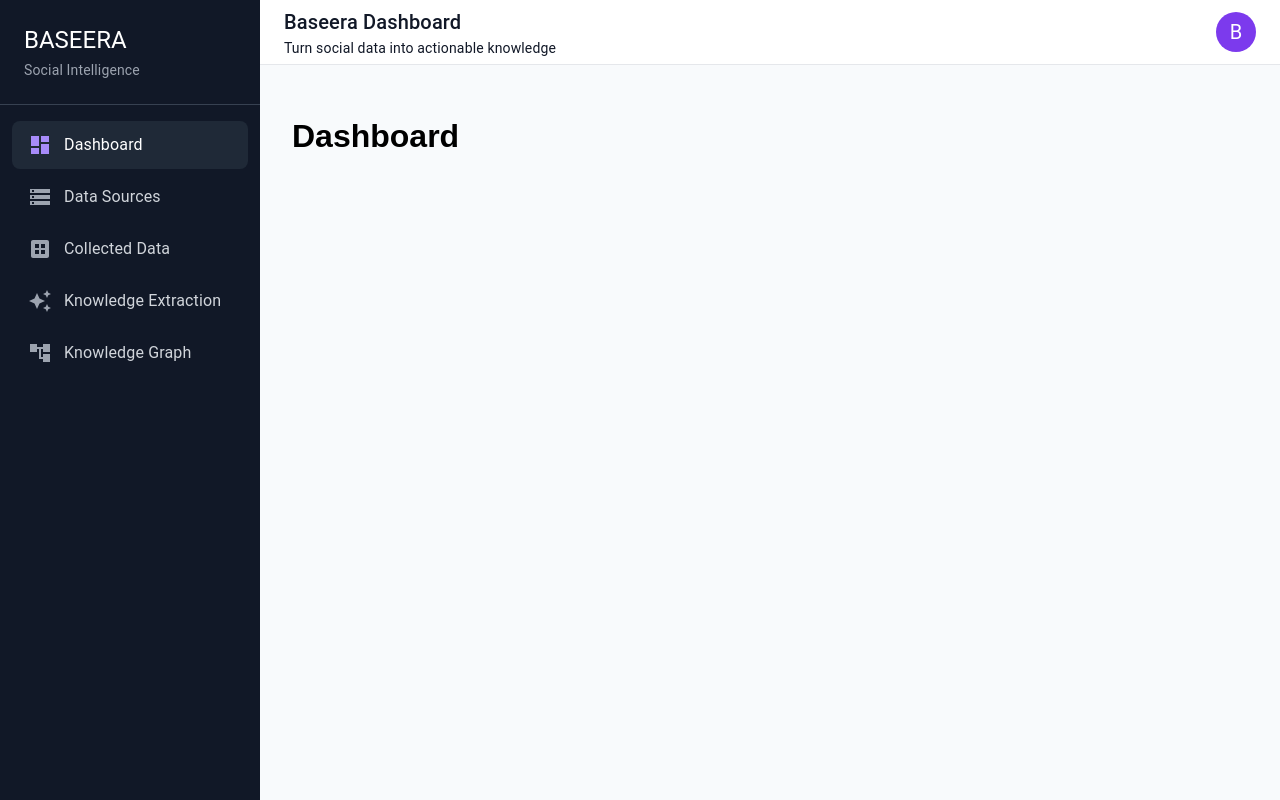
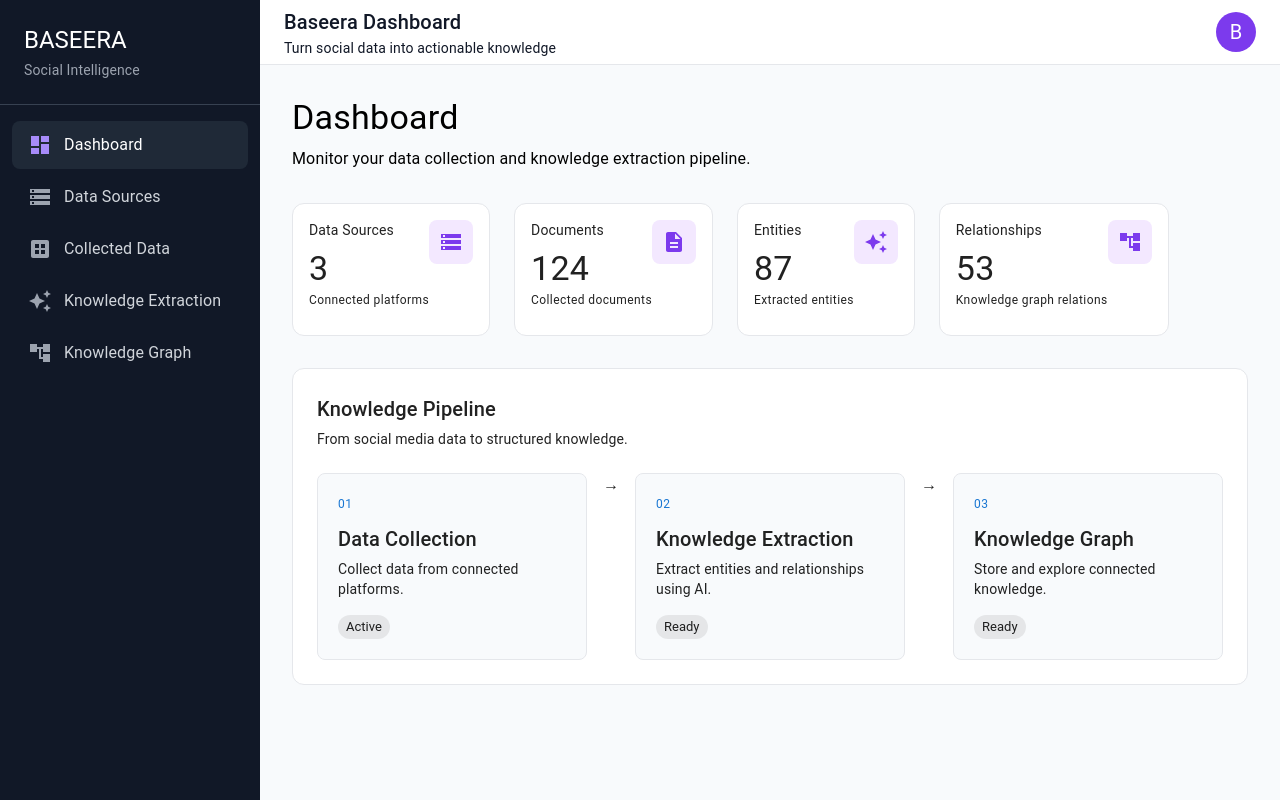
Before and after one commit to haya08/Baseera, a React app in the folder Frontend/: page /dashboard in a window 1280 px wide. Built offline with nearby package versions, Linux system fonts and the light colour scheme; the HTML template or start-up script is replaced by a standard one.

Commit message:
feat: add dashboard

```diff
--- a/Frontend/src/App.jsx
+++ b/Frontend/src/App.jsx
@@ -1,9 +1,6 @@
 import { BrowserRouter, Routes, Route, Navigate } from "react-router-dom";
 import MainLayout from "./layouts/MainLayout";
-
-function Dashboard() {
-  return <h1>Dashboard</h1>;
-}
+import Dashboard from "./pages/Dashboard";
 
 function DataSources() {
   return <h1>Data Sources</h1>;
@@ -27,14 +24,22 @@ function App() {
       <Routes>
         <Route element={<MainLayout />}>
           <Route path="/" element={<Navigate to="/dashboard" replace />} />
+
           <Route path="/dashboard" element={<Dashboard />} />
+
           <Route path="/data-sources" element={<DataSources />} />
+
           <Route path="/collected-data" element={<CollectedData />} />
+
           <Route
             path="/knowledge-extraction"
             element={<KnowledgeExtraction />}
           />
-          <Route path="/knowledge-graph" element={<KnowledgeGraph />} />
+
+          <Route
+            path="/knowledge-graph"
+            element={<KnowledgeGraph />}
+          />
         </Route>
       </Routes>
     </BrowserRouter>
--- /dev/null
+++ b/Frontend/src/pages/Dashboard.jsx
@@ -0,0 +1,224 @@
+import {
+  AccountTree,
+  AutoAwesome,
+  Description,
+  Storage,
+} from "@mui/icons-material";
+import {
+  Box,
+  Card,
+  CardContent,
+  Chip,
+  Grid,
+  Stack,
+  Typography,
+} from "@mui/material";
+
+const stats = [
+  {
+    title: "Data Sources",
+    value: "3",
+    subtitle: "Connected platforms",
+    icon: <Storage />,
+  },
+  {
+    title: "Documents",
+    value: "124",
+    subtitle: "Collected documents",
+    icon: <Description />,
+  },
+  {
+    title: "Entities",
+    value: "87",
+    subtitle: "Extracted entities",
+    icon: <AutoAwesome />,
+  },
+  {
+    title: "Relationships",
+    value: "53",
+    subtitle: "Knowledge graph relations",
+    icon: <AccountTree />,
+  },
+];
+
+function Dashboard() {
+  return (
+    <Box>
+      <Box sx={{ mb: 4 }}>
+        <Typography variant="h4" fontWeight={700}>
+          Dashboard
+        </Typography>
+
+        <Typography
+          variant="body1"
+          color="text.secondary"
+          sx={{ mt: 1 }}
+        >
+          Monitor your data collection and knowledge extraction pipeline.
+        </Typography>
+      </Box>
+
+      <Grid container spacing={3}>
+        {stats.map((stat) => (
+          <Grid item xs={12} sm={6} lg={3} key={stat.title}>
+            <Card
+              elevation={0}
+              sx={{
+                border: "1px solid #E5E7EB",
+                borderRadius: 3,
+              }}
+            >
+              <CardContent>
+                <Stack
+                  direction="row"
+                  justifyContent="space-between"
+                  alignItems="flex-start"
+                >
+                  <Box>
+                    <Typography
+                      variant="body2"
+                      color="text.secondary"
+                    >
+                      {stat.title}
+                    </Typography>
+
+                    <Typography
+                      variant="h4"
+                      fontWeight={700}
+                      sx={{ mt: 1 }}
+                    >
+                      {stat.value}
+                    </Typography>
+
+                    <Typography
+                      variant="caption"
+                      color="text.secondary"
+                    >
+                      {stat.subtitle}
+                    </Typography>
+                  </Box>
+
+                  <Box
+                    sx={{
+                      width: 44,
+                      height: 44,
+                      borderRadius: 2,
+                      display: "flex",
+                      alignItems: "center",
+                      justifyContent: "center",
+                      backgroundColor: "#F3E8FF",
+                      color: "#7C3AED",
+                    }}
+                  >
+                    {stat.icon}
+                  </Box>
+                </Stack>
+              </CardContent>
+            </Card>
+          </Grid>
+        ))}
+      </Grid>
+
+      <Card
+        elevation={0}
+        sx={{
+          mt: 4,
+          border: "1px solid #E5E7EB",
+          borderRadius: 3,
+        }}
+      >
+        <CardContent sx={{ p: 3 }}>
+          <Typography variant="h6" fontWeight={700}>
+            Knowledge Pipeline
+          </Typography>
+
+          <Typography
+            variant="body2"
+            color="text.secondary"
+            sx={{ mt: 0.5, mb: 3 }}
+          >
+            From social media data to structured knowledge.
+          </Typography>
+
+          <Stack
+            direction={{ xs: "column", md: "row" }}
+            spacing={2}
+            alignItems="center"
+          >
+            <PipelineStep
+              number="01"
+              title="Data Collection"
+              description="Collect data from connected platforms."
+              status="Active"
+            />
+
+            <Typography sx={{ display: { xs: "none", md: "block" } }}>
+              →
+            </Typography>
+
+            <PipelineStep
+              number="02"
+              title="Knowledge Extraction"
+              description="Extract entities and relationships using AI."
+              status="Ready"
+            />
+
+            <Typography sx={{ display: { xs: "none", md: "block" } }}>
+              →
+            </Typography>
+
+            <PipelineStep
+              number="03"
+              title="Knowledge Graph"
+              description="Store and explore connected knowledge."
+              status="Ready"
+            />
+          </Stack>
+        </CardContent>
+      </Card>
+    </Box>
+  );
+}
+
+function PipelineStep({ number, title, description, status }) {
+  return (
+    <Box
+      sx={{
+        flex: 1,
+        width: "100%",
+        p: 2.5,
+        borderRadius: 2,
+        backgroundColor: "#F8FAFC",
+        border: "1px solid #E5E7EB",
+      }}
+    >
+      <Typography
+        variant="caption"
+        fontWeight={700}
+        color="primary"
+      >
+        {number}
+      </Typography>
+
+      <Typography variant="h6" fontWeight={600} sx={{ mt: 1 }}>
+        {title}
+      </Typography>
+
+      <Typography
+        variant="body2"
+        color="text.secondary"
+        sx={{ mt: 0.5, minHeight: 40 }}
+      >
+        {description}
+      </Typography>
+
+      <Chip
+        label={status}
+        size="small"
+        sx={{ mt: 2 }}
+      />
+    </Box>
+  );
+}
+
+export default Dashboard;
```
